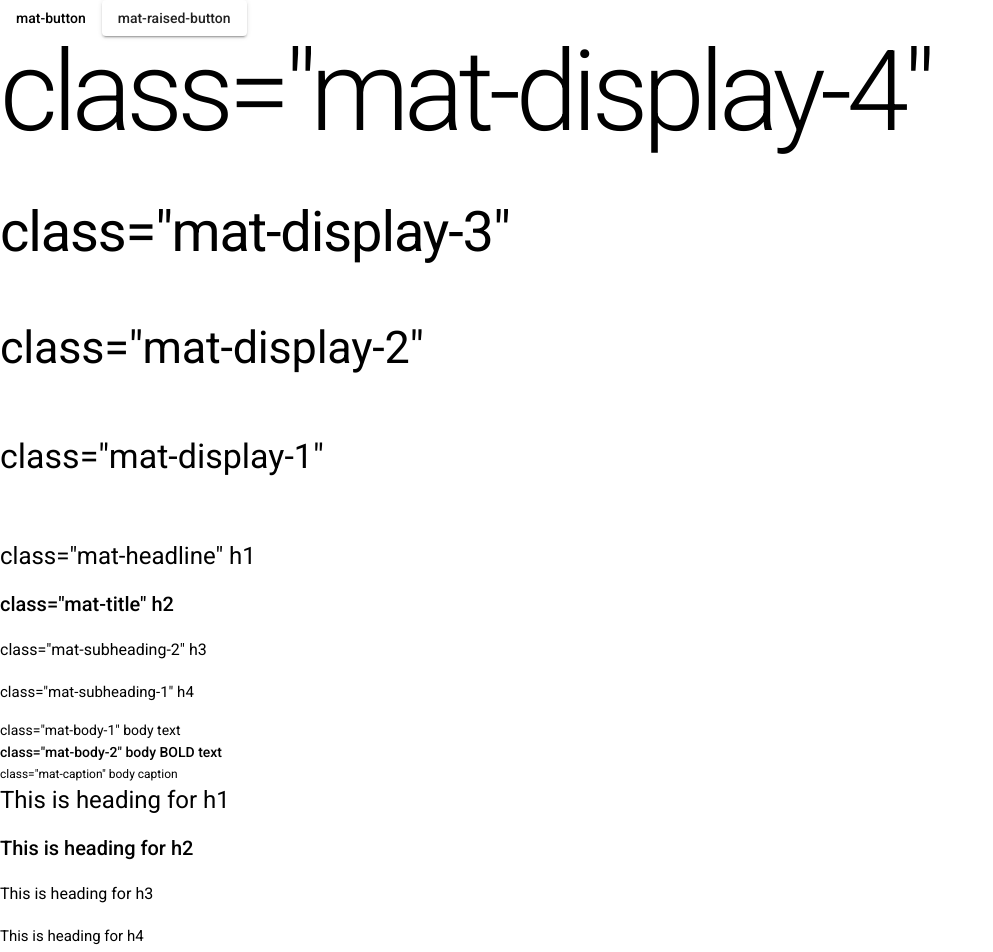
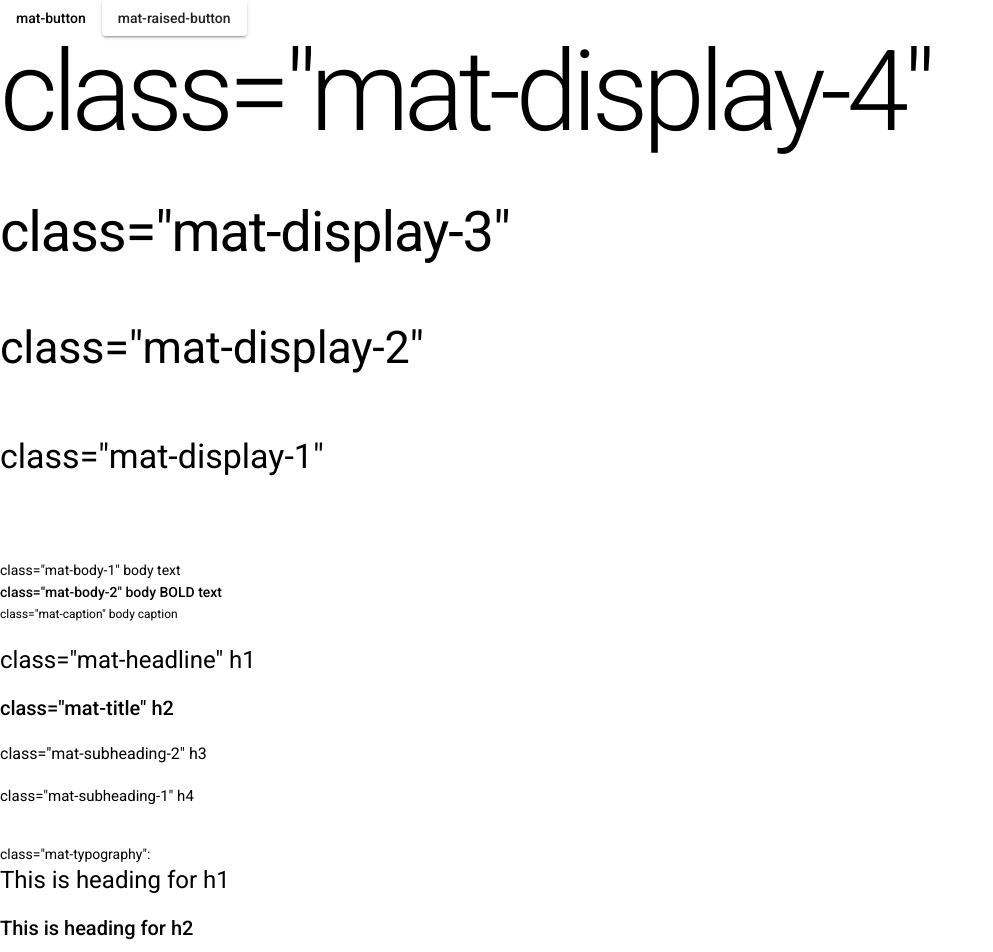
Before and after one commit to ItzhakVilensky/material-demo, an Angular app in the folder material/: page / in a window 1280 px wide. Shown: the top 952 px of the page, without its empty margins (0-993 px from the left). Built offline with nearby package versions, Linux system fonts and the light colour scheme.

Commit message:
add div with class="mat-typography"

```diff
--- a/material/src/app/app.component.html
+++ b/material/src/app/app.component.html
@@ -1,21 +1,22 @@
 <button mat-button>mat-button</button>
 <button mat-raised-button>mat-raised-button</button>
-
+<br>
 <div class="mat-display-4">class="mat-display-4"</div>
 <div class="mat-display-3">class="mat-display-3"</div>
 <div class="mat-display-2">class="mat-display-2"</div>
 <div class="mat-display-1">class="mat-display-1"</div>
-
+<br>
+<div class="mat-body-1">class="mat-body-1" body text</div>
+<div class="mat-body-2">class="mat-body-2" body BOLD text</div>
+<div class="mat-caption">class="mat-caption" body caption</div>
+<br>
 <div class="mat-headline"> class="mat-headline" h1</div>
 <div class="mat-title">class="mat-title" h2</div>
 <div class="mat-subheading-2">class="mat-subheading-2" h3</div>
 <div class="mat-subheading-1">class="mat-subheading-1" h4</div>
-
-<div class="mat-body-1">class="mat-body-1" body text</div>
-<div class="mat-body-2">class="mat-body-2" body BOLD text</div>
-<div class="mat-caption">class="mat-caption" body caption</div>
-
+<br>
 <div class="mat-typography">
+  <div>class="mat-typography":</div>
   <h1>This is heading for h1</h1>
   <h2>This is heading for h2</h2>
   <h3>This is heading for h3</h3>
```
